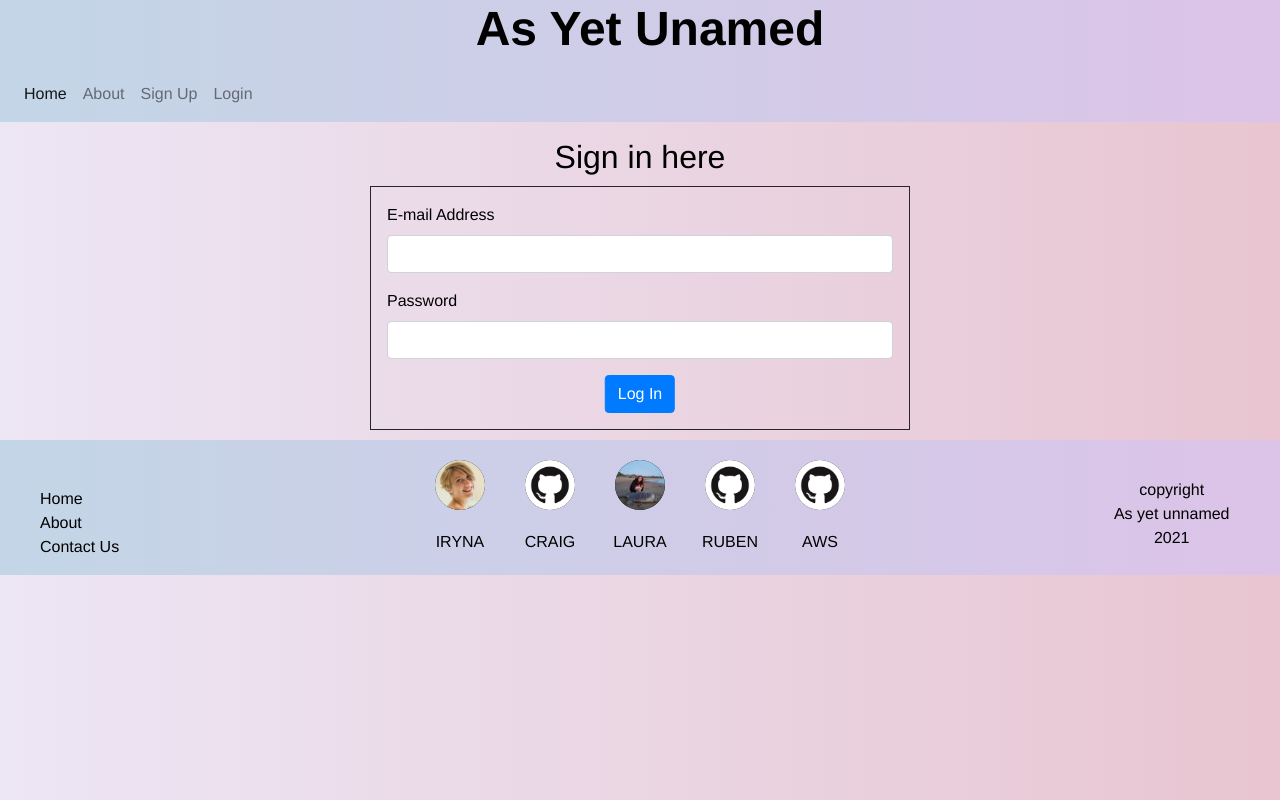
After one commit to irasan/trustinsoda, a Flask app: page /login_employee in a window 1280 px wide. The commit adds this page. Run offline with Flask 2, Linux system fonts and the light colour scheme; some libraries are stand-ins or nearby versions.

Commit message:
Change navbar and add login routes

```diff
--- a/app.py
+++ b/app.py
@@ -27,6 +27,16 @@ def home():
 @app.route("/contact")
 def contact():
     return render_template("contact.html")
+
+
+@app.route("/login_employee")
+def login_employee():
+    return render_template("login_employee.html")
+
+
+@app.route("/login_employer")
+def login_employer():
+    return render_template("login_employer.html")
 
 
 @app.route("/about")
--- a/static/css/style.css
+++ b/static/css/style.css
@@ -154,3 +154,14 @@ form {
 .success-message{
     border: 1px solid green;
 }
+
+/* login */
+
+.login-box {
+    position: relative;
+    margin: 0 auto;
+}
+
+.login-box h2 {
+    text-align: center;
+}
--- a/templates/login.html
+++ b/templates/login.html
@@ -7,7 +7,7 @@
         <div class="card-body">
           <h5 class="card-title">For job seeker login</h5>
           <p class="card-text">Click below to sign in</p>
-          <a href="#" class="btn btn-primary">Sign in</a>
+          <a href="{{ url_for('login_employee') }}" class="btn btn-primary">Take me to my login</a>
         </div>
       </div>
     </div>
@@ -16,7 +16,7 @@
         <div class="card-body">
           <h5 class="card-title">For employer login</h5>
           <p class="card-text">Click below to sign in</p>
-          <a href="#" class="btn btn-primary">Sign in</a>
+          <a href="{{ url_for('login_employer') }}" class="btn btn-primary">Take me to my login</a>
         </div>
       </div>
     </div>
--- /dev/null
+++ b/templates/login_employee.html
@@ -0,0 +1,24 @@
+{% extends "base.html" %}
+{% block content %}
+
+<div class="container">
+    <div class="row">
+        <div class="col-6 login-box" id="sign-in-box">
+            <h2>Sign in here</h2>
+            <form>
+                <div class="form-group">
+                    <label for="email">E-mail Address</label>
+                    <input type="email" class="form-control" id="email" name="email" required>
+                </div>
+                <div class="form-group">
+                    <label for="password">Password</label>
+                    <input type="password" class="form-control" id="password" name="password" required>
+                </div>
+                <button type="submit" class="btn btn-primary next-page" id="login-btn">Log In</button>
+
+            </form>
+        </div>
+    </div>
+</div>
+
+{% endblock %}
```
Also changed, not shown: templates/login_employer.html (added, +24 -0 lines).
